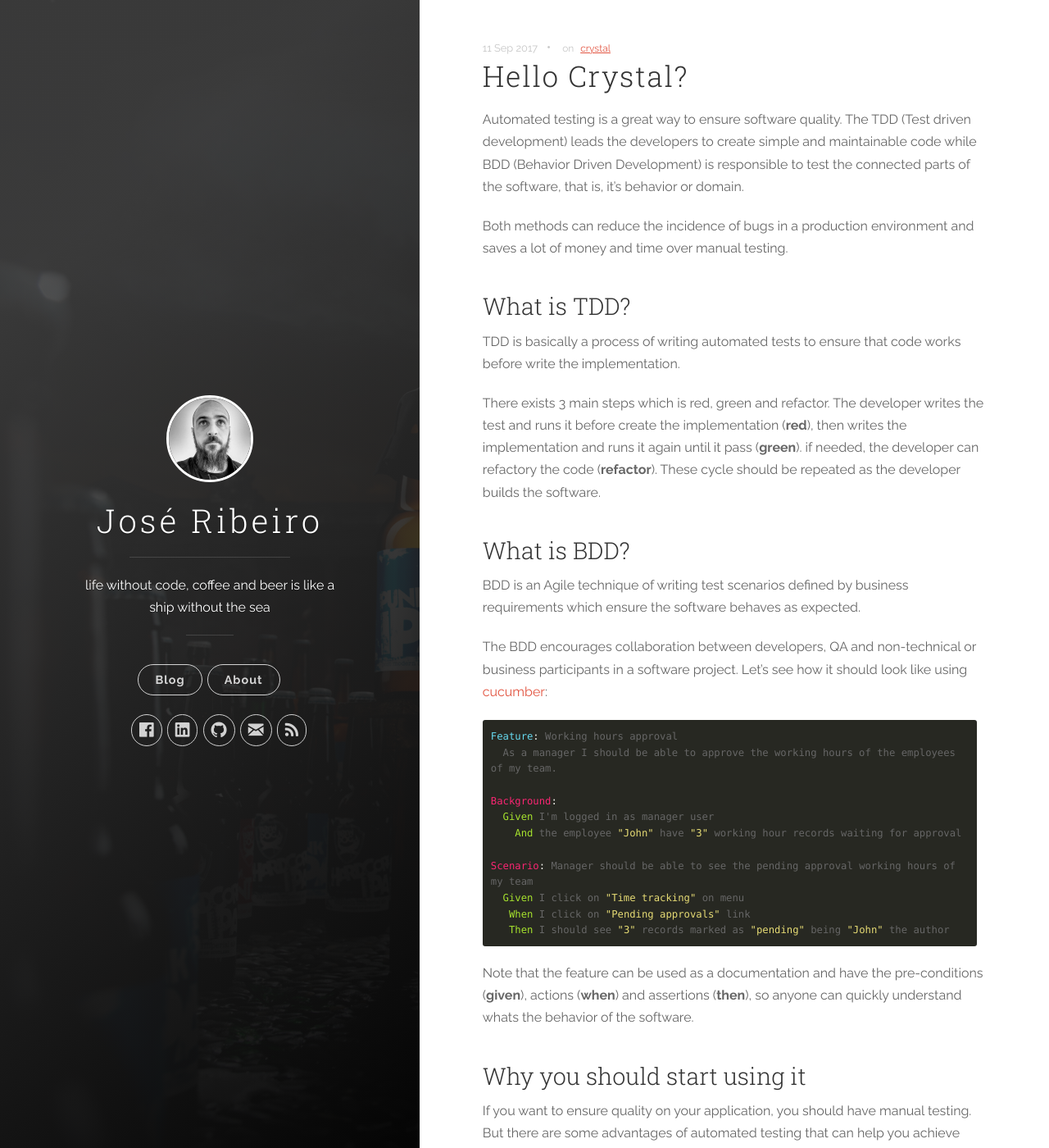
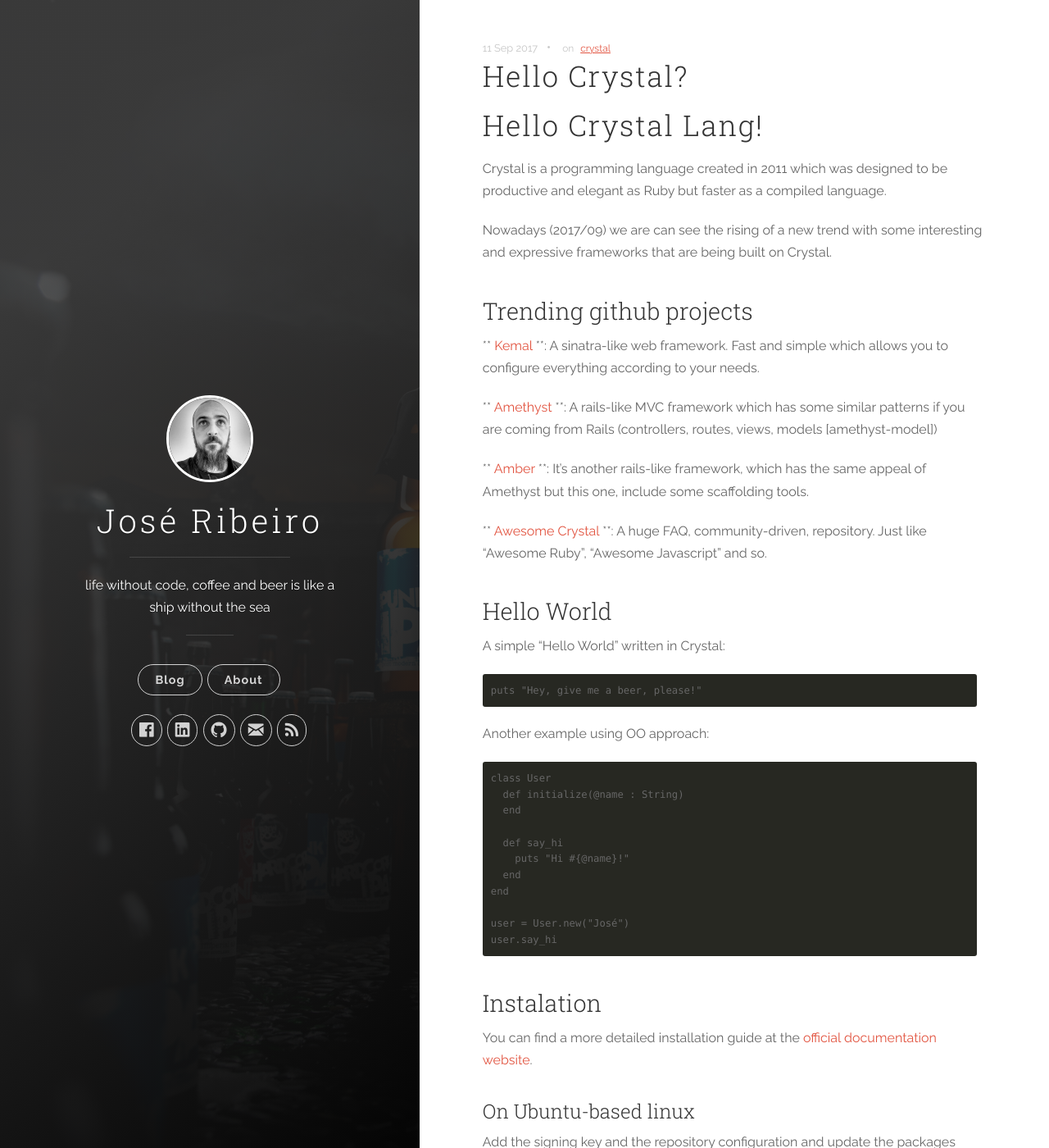
Before and after one commit to zekitow/zekitow.github.io, a Jekyll site: the page built from _posts/2017-09-02-hello-crystal.md, in a window 1280 px wide and 1400 px high. Shown: the whole window at 82% size. Built offline with Jekyll 4.4.1, drawn with Linux system fonts in a browser that asks for light colours; nearby versions of some CDN libraries; some of the changed text lies outside the part shown.

Commit message:
Changed content.

````diff
--- a/_posts/2017-09-02-hello-crystal.md
+++ b/_posts/2017-09-02-hello-crystal.md
@@ -4,67 +4,76 @@ date:   2017-09-11 20:55:00
 categories: [crystal]
 tags: [crystal]
 ---
-Automated testing is a great way to ensure software quality. The TDD (Test driven development) leads the developers to create simple and maintainable code while BDD (Behavior Driven Development) is responsible to test the connected parts of the software, that is, it's behavior or domain.
+# Hello Crystal Lang!
 
-Both methods can reduce the incidence of bugs in a production environment and saves a lot of money and time over manual testing.
+Crystal is a programming language created in 2011 which was designed to be productive and elegant as Ruby but faster as a compiled language.
 
-## What is TDD?
+Nowadays (2017/09) we are can see the rising of a new trend with some interesting and expressive frameworks that are being built on Crystal.
 
-TDD is basically a process of writing automated tests to ensure that code works before write the implementation.
+## Trending github projects
 
-There exists 3 main steps which is red, green and refactor. The developer writes the test and runs it before create the implementation (**red**), then writes the implementation and runs it again until it pass (**green**). if needed, the developer can refactory the code (**refactor**). These cycle should be repeated as the developer builds the software.
+** [Kemal](https://github.com/kemalcr/kemal) **: A sinatra-like web framework. Fast and simple which allows you to configure everything according to your needs.
 
-## What is BDD?
+** [Amethyst](https://github.com/crystal-community/amethyst) **: A rails-like MVC framework which has some similar patterns if you are coming from Rails (controllers, routes, views, models [amethyst-model])
 
-BDD is an Agile technique of writing test scenarios defined by business requirements which ensure the software behaves as expected.
+** [Amber](https://github.com/amberframework/amber) **: It's another rails-like framework, which has the same appeal of Amethyst but this one, include some scaffolding tools.
 
-The BDD encourages collaboration between developers, QA and non-technical or business participants in a software project. Let's see how it should look like using [cucumber](https://github.com/cucumber/cucumber-ruby):
+** [Awesome Crystal](https://github.com/veelenga/awesome-crystal) **: A huge FAQ, community-driven, repository. Just like "Awesome Ruby", "Awesome Javascript" and so.
 
-```cucumber
-Feature: Working hours approval
-  As a manager I should be able to approve the working hours of the employees of my team.
 
-Background:
-  Given I'm logged in as manager user
-    And the employee "John" have "3" working hour records waiting for approval
+## Hello World
 
-Scenario: Manager should be able to see the pending approval working hours of my team
-  Given I click on "Time tracking" on menu
-   When I click on "Pending approvals" link
-   Then I should see "3" records marked as "pending" being "John" the author
+A simple "Hello World" written in Crystal:
+
+```
+puts "Hey, give me a beer, please!"
 ```
 
-Note that the feature can be used as a documentation and have the pre-conditions (**given**), actions (**when**) and assertions (**then**), so anyone can quickly understand whats the behavior of the software.
+Another example using OO approach:
 
+```
+class User
+  def initialize(@name : String)
+  end
 
-## Why you should start using it
+  def say_hi
+    puts "Hi #{@name}!"
+  end
+end
 
-If you want to ensure quality on your application, you should have manual testing. But there are some advantages of automated testing that can help you achieve your goals and improve your ROI:
+user = User.new("José")
+user.say_hi
+```
 
-**Regression test in minutes**
+## Instalation
 
-Once the test is executed by a machine, you'll be able to test all the application in a few minutes. Then it can save you a lot of time to focus in other activities.
+You can find a more detailed installation guide at the [official documentation website](https://crystal-lang.org/docs/installation/on_debian_and_ubuntu.html).
 
-**Can be used as documentation**
+### On Ubuntu-based linux
 
-The test suite can help new members of the team to understand the application behavior.
+Add the signing key and the repository configuration and update the packages available:
 
-**Code refactoring will be much faster and easier**
+```
+# apt-key adv --keyserver keys.gnupg.net --recv-keys 09617FD37CC06B54
+# echo "deb https://dist.crystal-lang.org/apt crystal main" > /etc/apt/sources.list.d crystal.list
+# apt-get update
+```
 
-If your application is well covered by tests you can change everything and quickly ensure you didn't change its behavior.
+Then install the Crystal lang compiler and dependencies:
 
-**Turns the application more reliable**
+```
+sudo apt-get install  build-essential crystal
+```
 
-It removes the human error by performing boring and repetitive tests.
+### On Apple using home brew
 
-**Your team may be smaller**
+```
+brew update
+brew install crystal-lang
+```
 
-You do not need multiple people testing the software manually if you have a test engineer.
+## Creating a simple chat using Kemal
 
-**Early bug detection**
-
-Automation help developers to discover more bugs in the early phases of software development and prevent some strange or wrong behavior in a production environment.
-
-## Conclusion
-
-Test automation is not a silver bullet, but it is a strong ally and can bring you more profit than injury and helps your team to not commit some basic errors and reduces the bug insidence by making your team more profitable and smaller.
+```
+# TODO
+```
````
